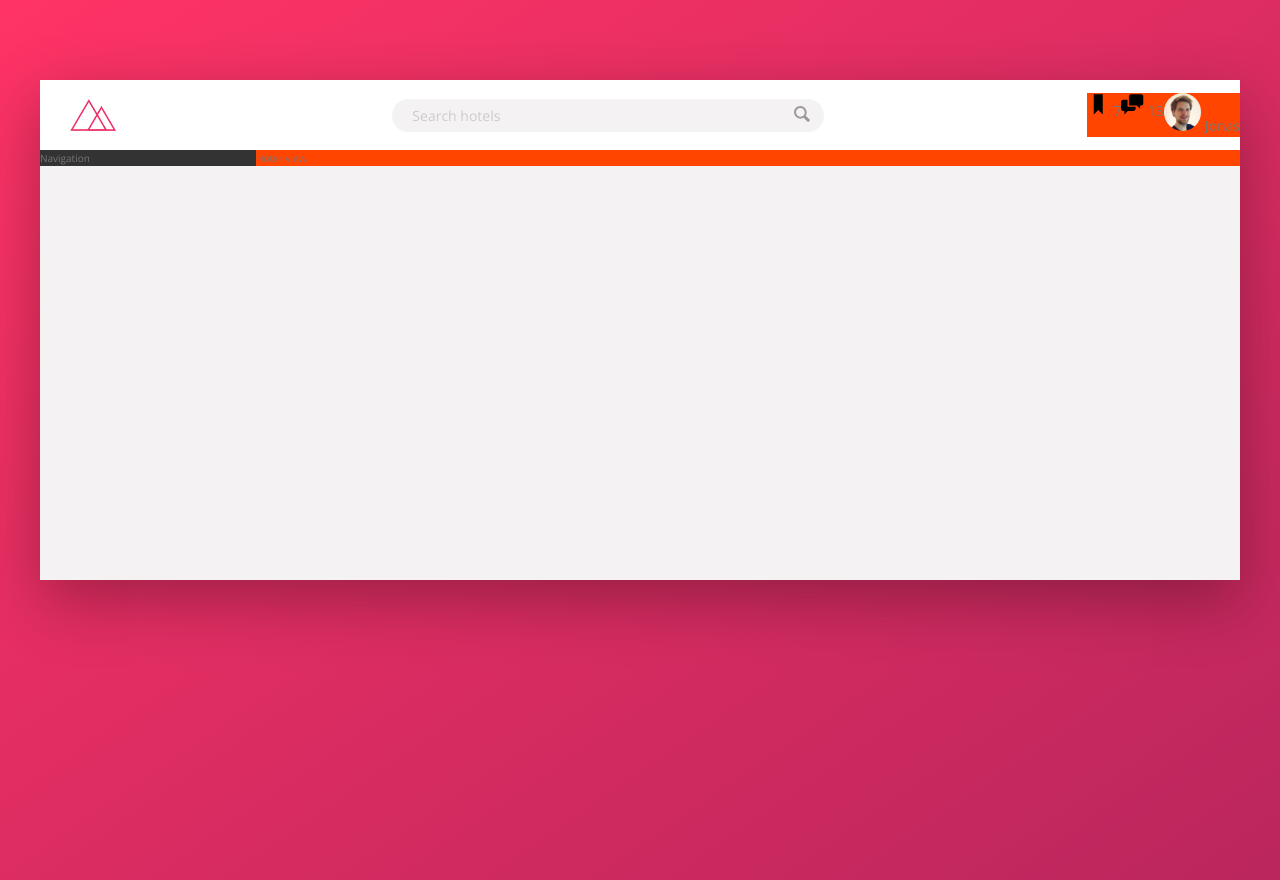
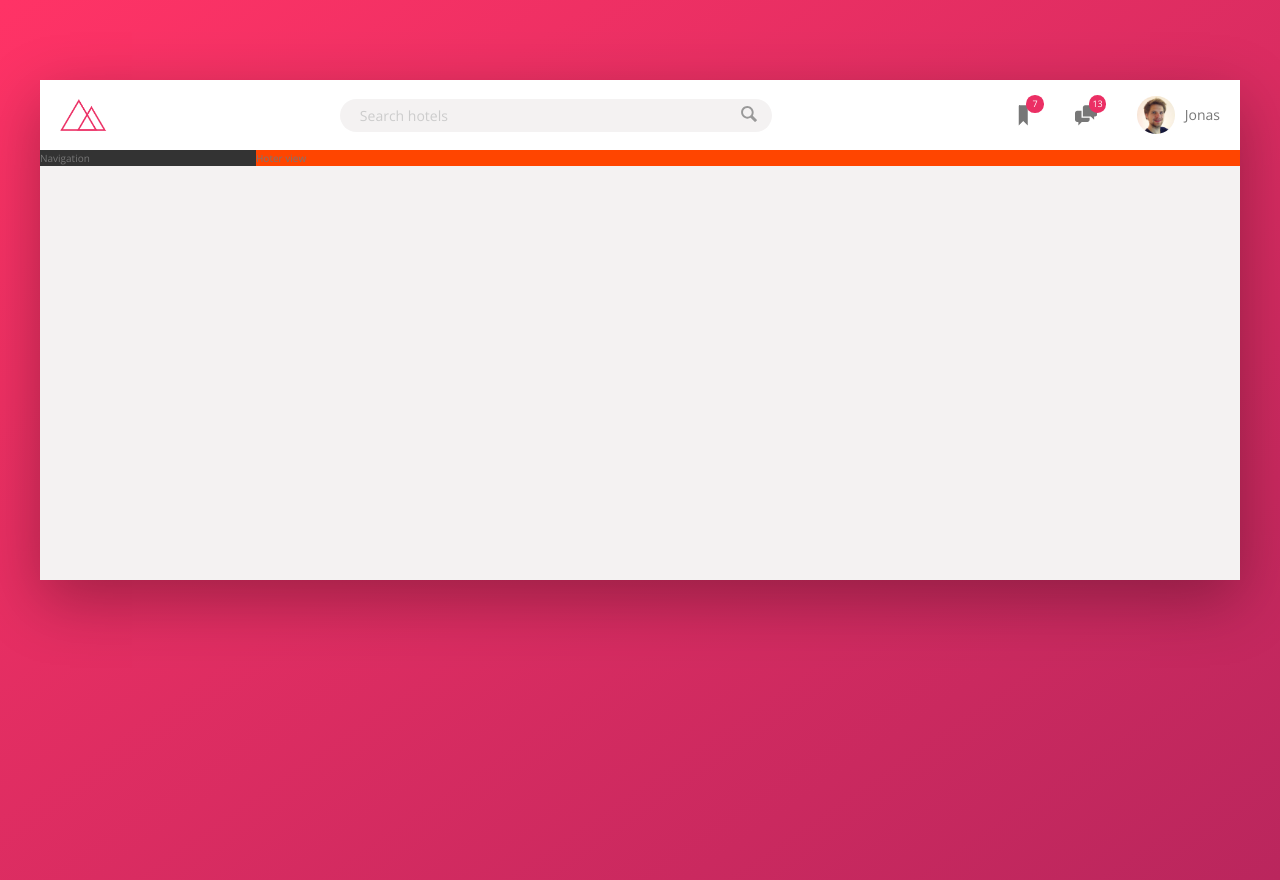
Before and after one commit to Citrinin/Trillo, a website: page index.html in a window 1280 px wide. Drawn offline with nearby package versions, Linux system fonts and the light colour scheme; files that its build step writes are made by us from their sources.

Commit message:
finish header section

```diff
--- a/index.html
+++ b/index.html
@@ -32,26 +32,26 @@
                     <svg class="user-nav__icon">
                         <use xlink:href="img/sprite.svg#icon-bookmark"></use>
                     </svg>
-                    <span-user-nav__notification>7</span-user-nav__notification>
+                    <span class="user-nav__notification">7</span>
                 </div>
-                <div class="user-nav__icon-box">
-                    <svg class="user-nav__icon">
-                        <use xlink:href="img/sprite.svg#icon-chat"></use>
+                <div class="user-nav__icon-box ">
+                    <svg class="user-nav__icon ">
+                        <use xlink:href="img/sprite.svg#icon-chat "></use>
                     </svg>
-                    <span-user-nav__notification>13</span-user-nav__notification>
+                    <span class="user-nav__notification">13</span>
 
                 </div>
-                <div class="user-nav__user">
-                    <img src="img/user.jpg" alt="User photo" class="user-nav__user-photo">
-                    <span class="user-nav__user-name">Jonas</span>
+                <div class="user-nav__user ">
+                    <img src="img/user.jpg " alt="User photo " class="user-nav__user-photo ">
+                    <span class="user-nav__user-name ">Jonas</span>
                 </div>
             </nav>
         </header>
-        <div class="content">
-            <nav class="sidebar">
+        <div class="content ">
+            <nav class="sidebar ">
                 Navigation
             </nav>
-            <main class="hotel-view">
+            <main class="hotel-view ">
                 Hoter view
             </main>
         </div>
--- a/sass/_components.scss
+++ b/sass/_components.scss
@@ -3,7 +3,7 @@
 
 .logo {
     height: 3.25rem;
-    margin-left: 3rem;
+    margin-left: 2rem;
 }
 
 //SEARCH
@@ -66,25 +66,53 @@
 //USER NAVIGATION
 
 .user-nav {
-    background-color: orangered;
+    align-self: stretch;
+
     display: flex;
+    align-items: center;
+
+    & > * {
+        padding: 0 2rem;
+        cursor: pointer;
+        height: 100%;
+        display: flex;
+        align-items: center;
+    }
+
+    & > *:hover {
+        background-color: var(--color-grey-light-2);
+    }
+
     &__icon-box {
+        position: relative;
     }
 
     &__icon {
         height: 2.25rem;
         width: 2.25rem;
+        fill: var(--color-grey-dark-2);
     }
 
     &__notification {
-    }
+        font-size: 0.9rem;
+        height: 1.75rem;
+        width: 1.75rem;
+        border-radius: 50%;
+        background-color: var(--color-primary);
+        color: #fff;
+        top: 1.5rem;
+        right: 1.1rem;
+        position: absolute;
 
-    &__user {
+        display: flex;
+        justify-content: center;
+        align-items: center;
     }
 
     &__user-photo {
         height: 3.75rem;
         border-radius: 50%;
+        margin-right: 1rem;
     }
 
     &__user-name {
```
